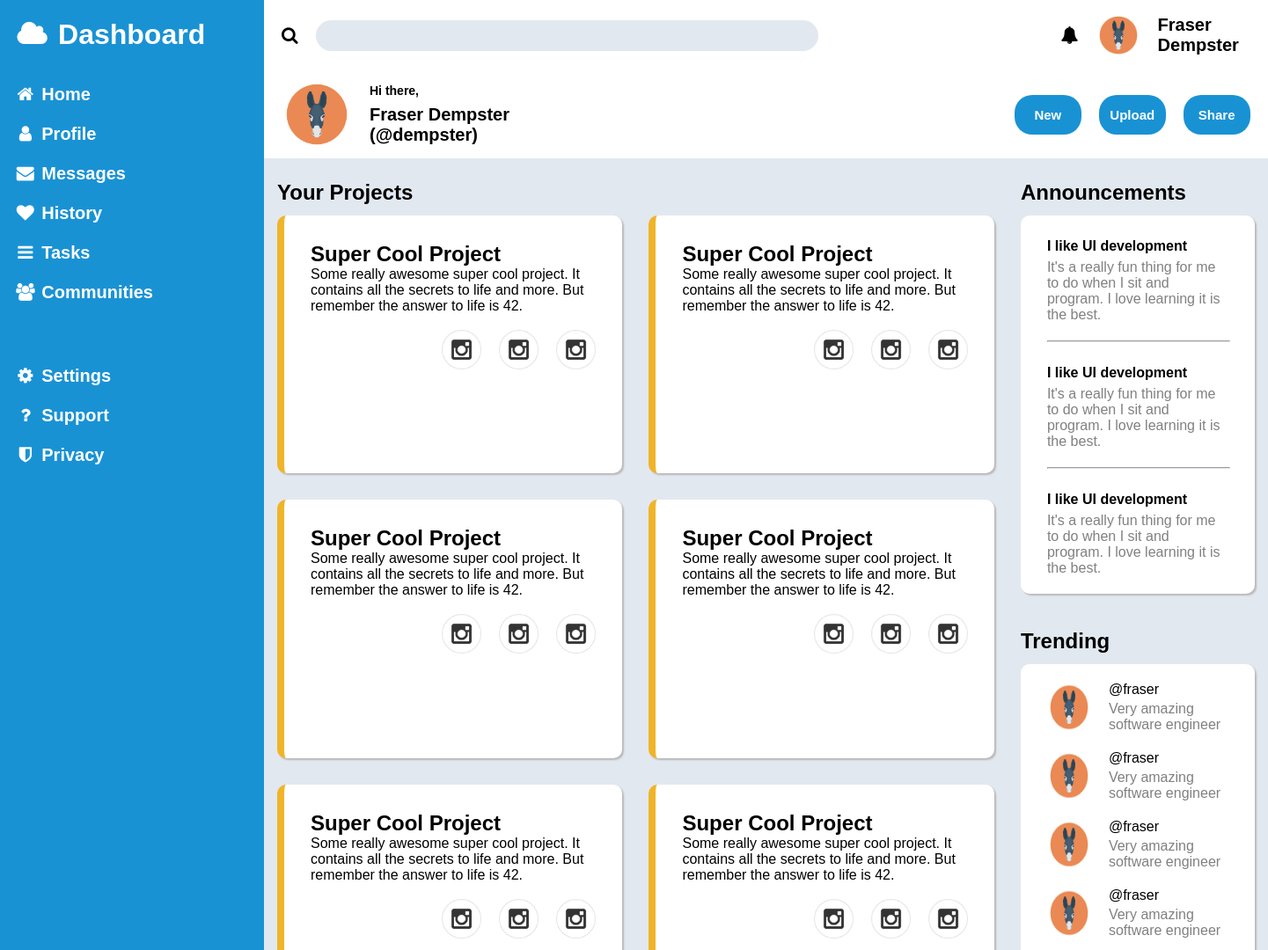
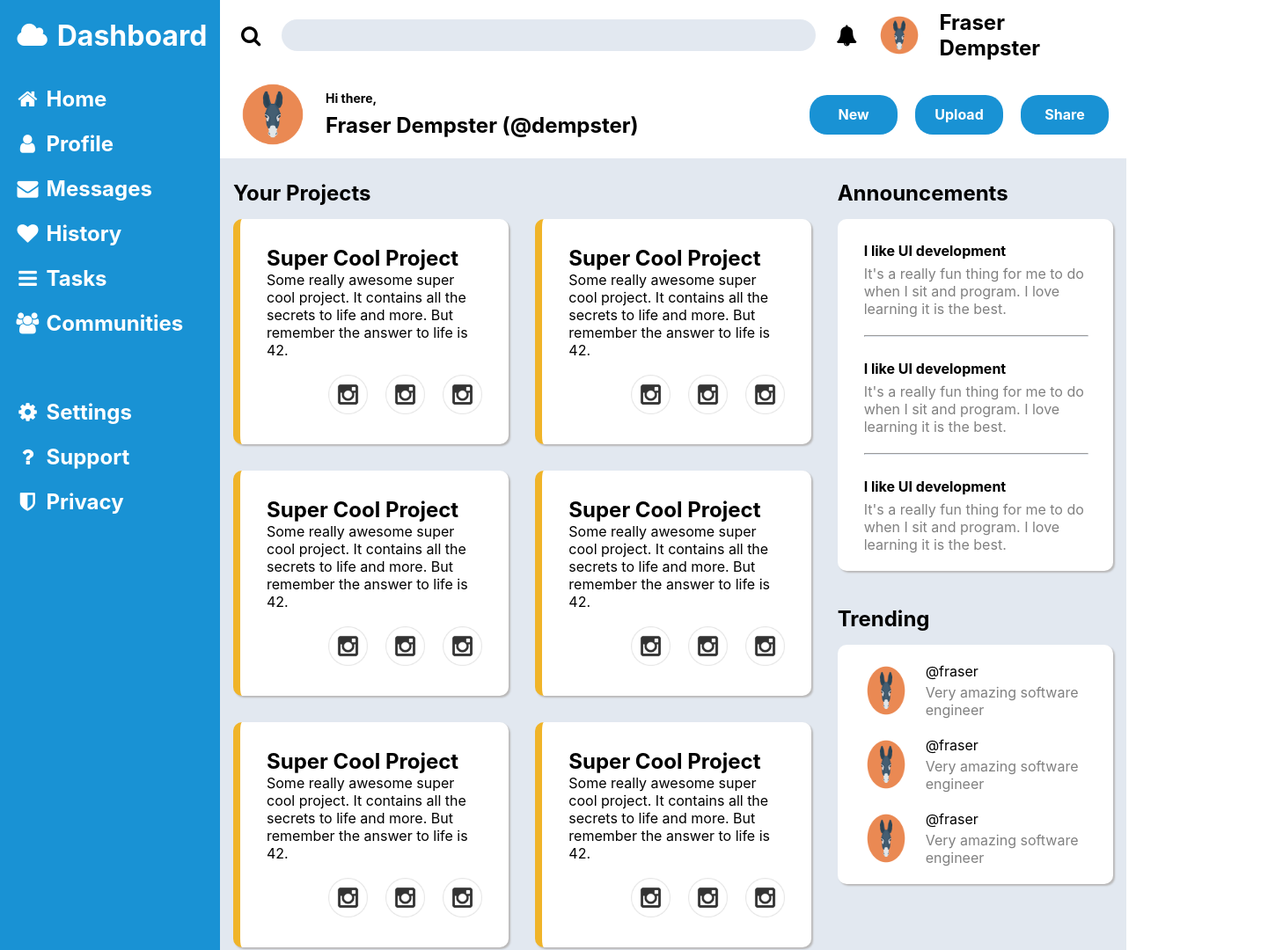
Before and after one commit to fraser-dempster/finished-dashboard-odin, a plain HTML site: page index.html in a window 1280 px wide. Shown: the top 1080 px of the page at 88% size, 1441 px wide, since content can reach past the window. Drawn offline with Linux system fonts and the light colour scheme.

Commit message:
made site more scalable for laptops

```diff
--- a/index.css
+++ b/index.css
@@ -1,3 +1,8 @@
+* {
+  font-family: "Source Sans Pro", -apple-system, BlinkMacSystemFont, "Segoe UI",
+    Roboto, Oxygen, Ubuntu, Cantarell, "Open Sans", "Helvetica Neue", sans-serif;
+}
+
 body {
   height: 100vh;
   width: 100vw;
@@ -6,7 +11,7 @@ body {
   padding: 0;
 
   display: grid;
-  grid-template-columns: 300px 1fr;
+  grid-template-columns: 250px 1fr;
   grid-template-rows: 80px 100px 1fr;
   grid-template-areas:
     "sidebar search"
@@ -50,12 +55,13 @@ button:focus {
 
   background-color: #1992d4;
   grid-area: sidebar;
+  padding-right: 10px;
 }
 
 .sidebar a {
   padding: 6px 8px 6px 16px;
   text-decoration: none;
-  font-size: 20px;
+  font-size: 1.5rem;
   color: #ffffff;
   display: block;
   font-weight: bold;
@@ -68,8 +74,8 @@ button:focus {
   align-items: center;
   justify-content: flex-start;
   gap: 20px;
-  font-size: 20px;
-
+  font-size: 1.5rem;
+  min-width: 0;
   grid-area: search;
 }
 
@@ -78,22 +84,31 @@ button:focus {
   background-color: #e2e8f0;
   border: none;
   padding: 10px;
+  min-width: 0;
 }
 
 .header {
-  grid-area: header;
+  min-width: 900px;
   display: flex;
   justify-content: flex-start;
   align-items: center;
+  grid-area: header;
   gap: 20px;
   padding-left: 20px;
   padding-right: 20px;
-  font-size: 20px;
+  font-size: 1.5rem;
 }
 
 .column_text {
   display: flex;
   flex-direction: column;
+  min-width: 200px;
+}
+
+.buttons {
+  display: flex;
+  gap: 20px;
+  margin-left: auto;
 }
 
 .blue_button {
@@ -104,13 +119,15 @@ button:focus {
   padding: 10px;
   height: 25px;
   width: 80px;
-  font-size: 15px;
+  min-width: 80px;
+  font-size: 1rem;
   text-align: center;
 }
 
 .main {
+  max-height: 100%;
   display: grid;
-  grid-template-columns: 2fr 0.7fr;
+  grid-template-columns: 2fr 1fr;
   grid-template-rows: 1fr;
   grid-template-areas: "projects main_sidebar";
 
@@ -121,8 +138,9 @@ button:focus {
 
 .projects {
   display: grid;
+  align-items: start;
   grid-template-columns: 1fr 1fr;
-  grid-template-rows: 50px 1fr 1fr 1fr;
+  grid-template-rows: fit-content(1fr) fit-content(1fr) fit-content(1fr);
   grid-template-areas:
     "project_title project_title"
     "project1 project2"
@@ -140,8 +158,6 @@ button:focus {
 .project_card {
   display: flex;
   flex-direction: column;
-  justify-content: left;
-  align-items: top;
   border-radius: 10px;
   padding: 30px;
   margin: 15px;
@@ -181,10 +197,11 @@ button:focus {
   grid-area: project6;
 }
 
-.main_sidebar {
+/* .main_sidebar {
+  align-items: start;
   display: grid;
   grid-template-columns: 1fr;
-  grid-template-rows: 50px 1fr 50px 1fr;
+  grid-template-rows: 50px 1fr 50px fit-content(1fr);
   grid-template-areas:
     "announcements_title"
     "announcements"
@@ -193,11 +210,16 @@ button:focus {
 
   background-color: #e2e8f0;
   grid-area: main_sidebar;
+} */
+.main_sidebar {
+  display: flex;
+  flex-direction: column;
+  min-width: 100%;
+
+  background-color: #e2e8f0;
 }
 
 .announcements {
-  grid-area: announcements;
-
   display: flex;
   flex-direction: column;
   justify-content: left;
@@ -210,12 +232,14 @@ button:focus {
   box-shadow: 2px 2px 2px rgb(185, 184, 184);
   background-color: #ffffff;
   font-size: 1rem;
+  margin: auto 0 auto 0 auto;
 }
 
 .announcement_title {
   font-weight: bold;
   padding-bottom: 6px;
   padding-top: 6px;
+  margin: auto 0 auto 0 auto;
 }
 
 .announcement_paragraph {
@@ -224,17 +248,15 @@ button:focus {
 
 .trending {
   background-color: #ffffff;
-  grid-area: trending;
-
+  margin: 15px;
   display: flex;
   flex-direction: column;
   justify-content: left;
   align-items: top;
-  font-size: 1rem;
+  font-size: 1em;
   color: #000000;
   border-radius: 10px;
   gap: 20px;
-  margin: 15px;
   padding: 20px 30px 20px 30px;
   box-shadow: 2px 2px 2px rgb(185, 184, 184);
   background-color: #ffffff;
@@ -252,16 +274,31 @@ button:focus {
   justify-content: center;
 }
 
-.announcements_title {
-  grid-area: announcements_title;
-}
-
-.trending_title {
-  grid-area: trending_title;
-}
-
 hr.solid {
   width: 100%;
   border-bottom: 1px solid #e2e8f0;
   margin: 20px 0 20px 0;
 }
+
+/* @media (max-width: 1025px) {
+  .main {
+    grid-template-columns: 1fr 1fr;
+    grid-template-rows: 1fr;
+    grid-template-areas:
+      "projects"
+      "main_sidebar";
+  }
+
+  .projects {
+    grid-template-columns: 1fr;
+    grid-template-rows: repeat(7, 1fr);
+    grid-template-areas:
+      "project_title"
+      "project1"
+      "project2"
+      "project3"
+      "project4"
+      "project5"
+      "project6";
+  }
+} */
--- a/index.html
+++ b/index.html
@@ -29,7 +29,7 @@
     <div class="search">
       <i class="fa fa-fw fa-search"></i>
       <input class="search_bar" style="padding-right: 30vw" type="text" />
-      <i style="margin-left: 20vw" class="fa fa-fw fa-bell"></i>
+      <i style="margin-left: auto" class="fa fa-fw fa-bell"></i>
       <img src="assets/donkey.png" width="50px" alt="donkey" />
       <p style="font-weight: bold">Fraser Dempster</p>
     </div>
@@ -41,10 +41,11 @@
         </p>
         <p style="font-weight: bold">Fraser Dempster (@dempster)</p>
       </div>
-
-      <button style="margin-left: 40vw" class="blue_button">New</button>
-      <button class="blue_button">Upload</button>
-      <button class="blue_button">Share</button>
+      <div class="buttons">
+        <button class="blue_button">New</button>
+        <button class="blue_button">Upload</button>
+        <button class="blue_button">Share</button>
+      </div>
     </div>
     <div class="main">
       <div class="projects">
@@ -198,13 +199,7 @@
               <p style="color: #808080">Very amazing software engineer</p>
             </div>
           </div>
-          <div class="trending_item">
-            <img src="assets/donkey.png" width="50px" alt="donkey" />
-            <div class="trending_text">
-              <p style="padding-bottom: 4px">@fraser</p>
-              <p style="color: #808080">Very amazing software engineer</p>
-            </div>
-          </div>
+
           <div class="trending_item">
             <img src="assets/donkey.png" width="50px" alt="donkey" />
             <div class="trending_text">
```
